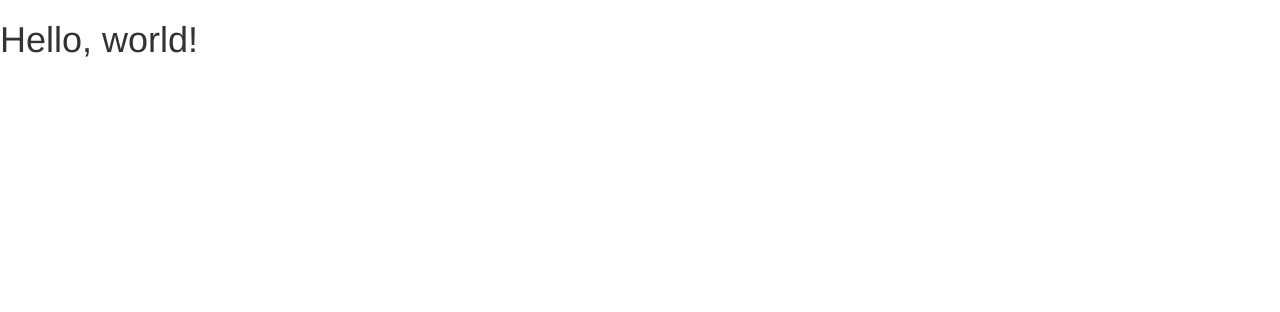
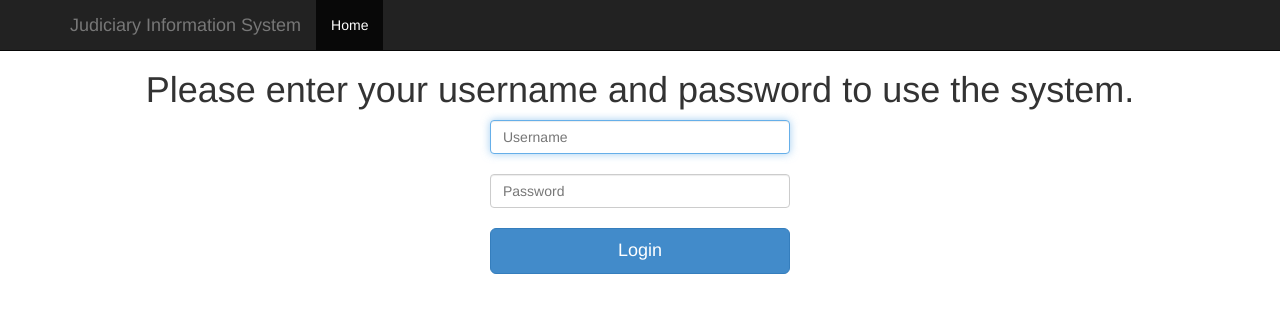
Before and after one commit to aciidb0mb3r/Judiciary-Information-System-old, a plain HTML site: page index.html in a window 1280 px wide. Drawn offline with nearby package versions, Linux system fonts and the light colour scheme.

Commit message:
Login page

```diff
--- /dev/null
+++ b/css/starter-template.css
@@ -0,0 +1,7 @@
+body {
+  padding-top: 50px;
+}
+.starter-template {
+  padding: 40px 15px;
+  text-align: center;
+}
--- a/css/style.css
+++ b/css/style.css
@@ -0,0 +1,7 @@
+.LoginContent {
+    position: relative;
+    margin-left: auto;
+    margin-right: auto;
+    width: 300px;
+
+}
--- a/index.html
+++ b/index.html
@@ -9,16 +9,45 @@
     <!-- Bootstrap -->
     <link href="css/bootstrap.min.css" rel="stylesheet">
 
+   <link href="css/style.css" rel="stylesheet">
 
   </head>
   <body>
+     <div class="navbar navbar-inverse navbar-fixed-top" role="navigation">
+      <div class="container">
+        <div class="navbar-header">
+          <button type="button" class="navbar-toggle collapsed" data-toggle="collapse" data-target=".navbar-collapse">
+            <span class="sr-only">Toggle navigation</span>
+            <span class="icon-bar"></span>
+            <span class="icon-bar"></span>
+            <span class="icon-bar"></span>
+          </button>
+          <a class="navbar-brand" href="#">Judiciary Information System</a>
+        </div>
+        <div class="collapse navbar-collapse">
+          <ul class="nav navbar-nav">
+            <li class="active"><a href="#">Home</a></li>
+          </ul>
+        </div><!--/.nav-collapse -->
+      </div>
+    </div>
 
 
-    <h1>Hello, world!</h1>
+<div style=" padding-top: 50px;text-align:center;">
+<h1>Please enter your username and password to use the system.</h1>
+ </div>
+    <div class="LoginContent">
 
+    <input type="text" class="form-control" placeholder="Username" required autofocus>
+        <br />
+         <input type="password" class="form-control" placeholder="Password" require>
+        <br />
+        <input type="button" class="btn btn-lg btn-primary btn-block" value="Login"/>
+    </div>
 
-
-
+    <!-- Bootstrap core JavaScript
+    ================================================== -->
+    <!-- Placed at the end of the document so the pages load faster -->
     <!-- jQuery (necessary for Bootstrap's JavaScript plugins) -->
     <script src="https://ajax.googleapis.com/ajax/libs/jquery/1.11.1/jquery.min.js"></script>
     <!-- Include all compiled plugins (below), or include individual files as needed -->
```
